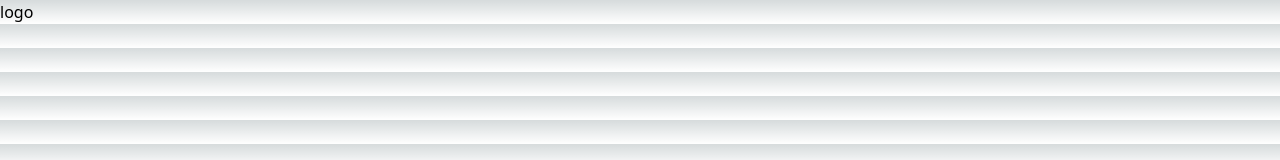
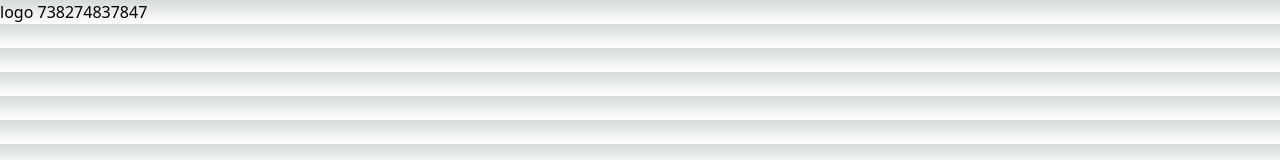
Before and after one commit to taodemy/translatao, a Next.js app: page / in a window 1280 px wide. Shown: the top 160 px of the page. Built offline with nearby package versions, Linux system fonts and the light colour scheme.

Commit message:
fixed error

```diff
--- a/src/pages/_app.tsx
+++ b/src/pages/_app.tsx
@@ -2,5 +2,5 @@ import "@/styles/globals.css";
 import type { AppProps } from "next/app";
 
 export default function App({ Component, pageProps }: AppProps) {
-  return <Component {...pageProps} />;
+  return <Component {...pageProps} />
 }
--- a/src/pages/index.tsx
+++ b/src/pages/index.tsx
@@ -7,6 +7,7 @@ export default function Home() {
   return (
     <nav>
       logo
+      738274837847
     </nav>
   );
 }
```
